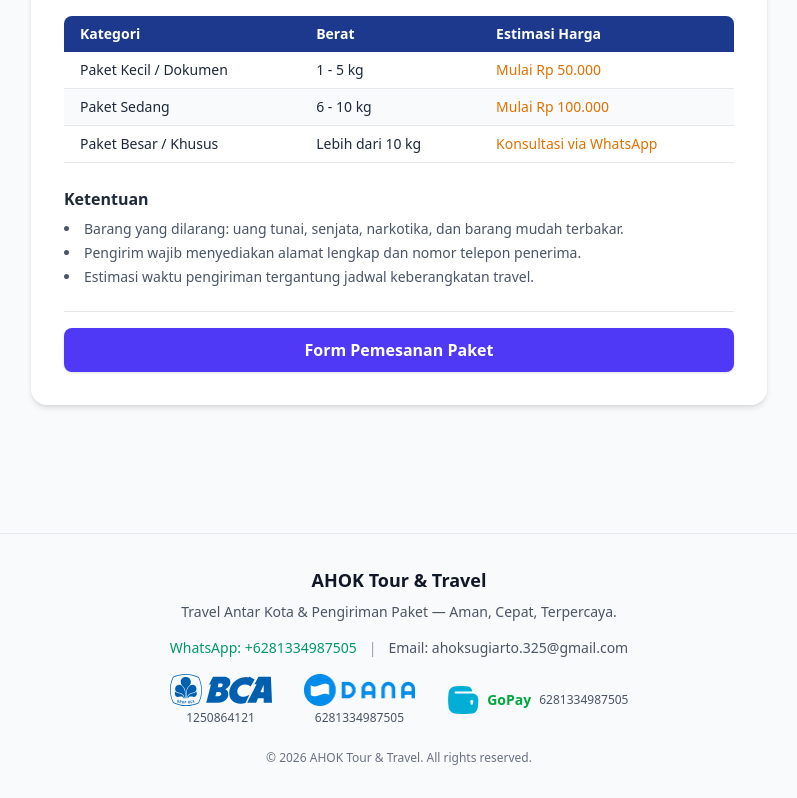
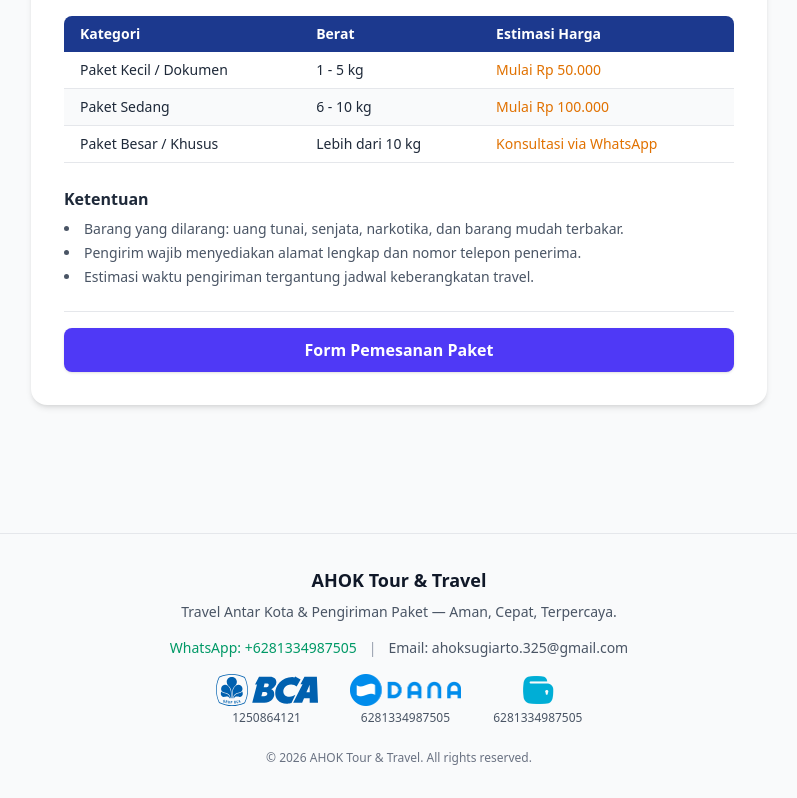
Before and after one commit to igoens1979/ahok-tour-travel, a React (Vite) app: page / in a window 1280 px wide. Shown: the part 1065-1863 px from the top of the page, without its empty margins (241-1038 px from the left). Built offline with nearby package versions, Linux system fonts and the light colour scheme.

Commit message:
Update: GoPay number below logo, stacked layout

```diff
--- a/src/components/Footer.jsx
+++ b/src/components/Footer.jsx
@@ -33,9 +33,8 @@ export default function Footer() {
             <img src="/images/dana-logo.png" alt="DANA" className="h-8 w-auto" />
             <span className="text-xs text-gray-600 dark:text-gray-400">{WHATSAPP_NUMBER}</span>
           </div>
-          <div className="flex items-center gap-2">
+          <div className="flex flex-col items-center gap-1">
             <img src="/images/gopay-logo.png" alt="GoPay" className="h-8 w-auto" />
-            <span className="text-sm font-semibold text-green-600 dark:text-green-400">GoPay</span>
             <span className="text-xs text-gray-600 dark:text-gray-400">{WHATSAPP_NUMBER}</span>
           </div>
         </div>
```
